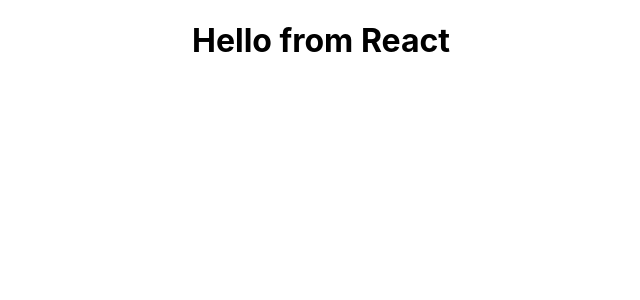
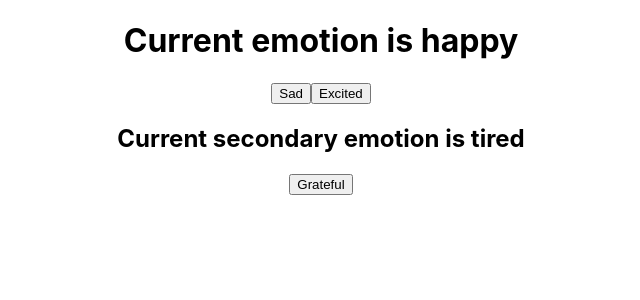
Before and after one commit to xtremesama/react-existing, a React (Create React App) app in the folder react-app/: page / in a window 1280 px wide. Shown: the top 300 px of the page, without its empty margins (319-959 px from the left). Built offline with nearby package versions, Linux system fonts and the light colour scheme.

Commit message:
Implemented hooks for emotions

```diff
--- a/react-app/src/App.js
+++ b/react-app/src/App.js
@@ -1,17 +1,28 @@
 import logo from './logo.svg';
 import './App.css';
-
-const [firstCity, secondCity] = ["Tokyo", "Tahoe City", "Bend"];
-
-console.log(firstCity);
-console.log(secondCity);
+import { useState, useEffect } from "react";
 
 function App({ library }) {
-  return (
-    <div className="App">
-      <h1>Hello from {library}</h1>
-    </div>
-  );
+    const [emotion, setEmotion] = useState("happy");
+    const [secondary, setSecondary] = useState("tired");
+
+    useEffect(() => {
+        console.log(`It's ${emotion} right now`)
+    }, [emotion, secondary]);
+
+    useEffect(() => {
+        console.log(`It's ${secondary} right now`)
+    }, [secondary]);
+
+    return (
+        <div className="App">
+            <h1>Current emotion is {emotion}</h1>
+            <button onClick={() => setEmotion("sad")}>Sad</button>
+            <button onClick={() => setEmotion("excited")}>Excited</button>
+            <h2>Current secondary emotion is {secondary}</h2>
+            <button onClick={() => setSecondary("grateful")}>Grateful</button>
+        </div>
+    );
 }
 
 export default App;
```
